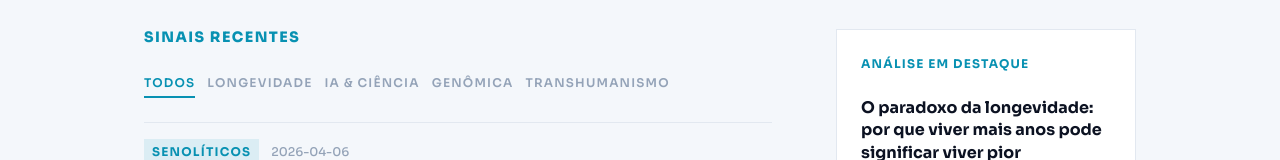
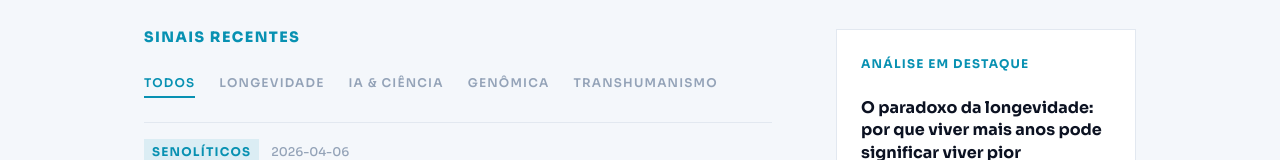
Before and after one commit to hvmelo/sinais-imortalidade, a Next.js app: page / in a window 1280 px wide. Shown: the part 590-750 px from the top of the page. Built offline with nearby package versions, Linux system fonts and the light colour scheme.

Commit message:
fix: increase filter tags gap

```diff
--- a/components/home/home-client.tsx
+++ b/components/home/home-client.tsx
@@ -28,7 +28,7 @@
   return (
     <div>
       {/* Filters */}
-      <div className="flex flex-wrap gap-md mb-xl">
+      <div className="flex flex-wrap gap-xl mb-xl">
         {FILTER_TAGS.map((tag) => (
           <button
             key={tag}
```
